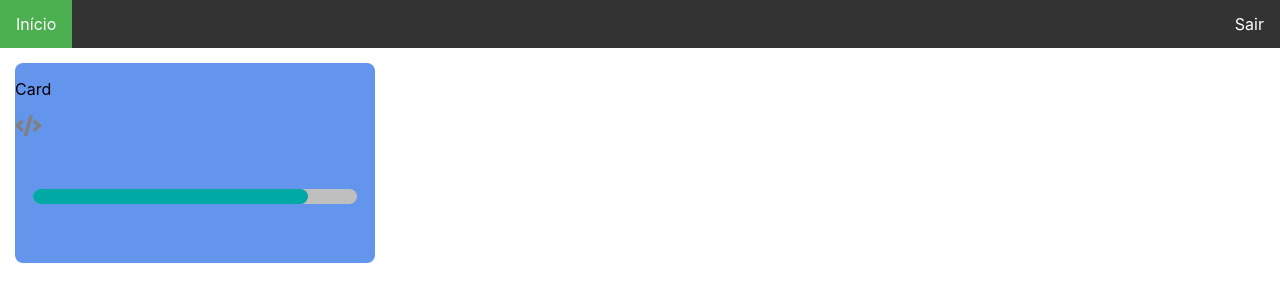
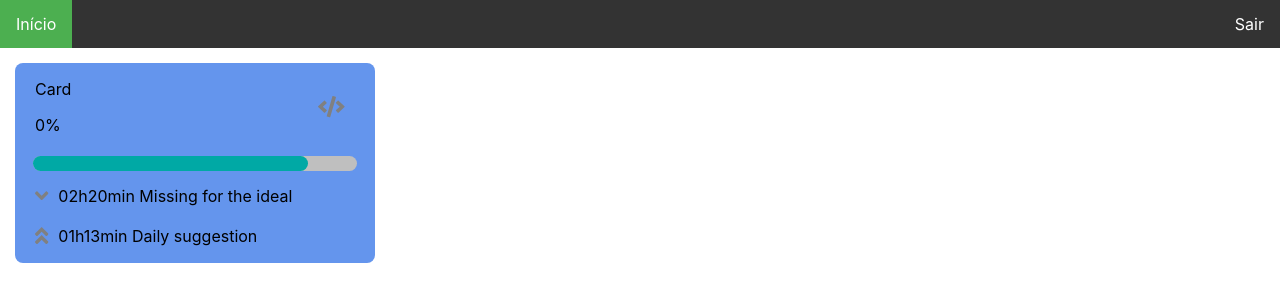
Before and after one commit to faelfer/bttr-client-react, a React (Create React App) app: page / in a window 1280 px wide. Both pictures are taken after typing "name@example.com", "Sample123" into the empty fields and a click on the button "Entrar". Shown: the top 302 px of the page. Built offline with nearby package versions, Linux system fonts and the light colour scheme; the HTML template or start-up script is replaced by a standard one.

Commit message:
:sparkles: card skeleton made

```diff
--- a/src/pages/App/components/Card/index.js
+++ b/src/pages/App/components/Card/index.js
@@ -1,17 +1,49 @@
 import React from "react";
 import "./styles.css";
 import { FontAwesomeIcon } from '@fortawesome/react-fontawesome';
-import { faCode } from '@fortawesome/free-solid-svg-icons';
+import { faCode, faAngleDown, faAngleDoubleUp } from '@fortawesome/free-solid-svg-icons';
 // import { faUser, faFileAlt } from '@fortawesome/free-regular-svg-icons';
 
 function App() {
     return (
         <div className="card">
-            <p>Card</p>
-            <FontAwesomeIcon icon={faCode} size="lg" color="grey" className="icon" />
+            <div className="card-overview">
+                <div className="card-info">
+                    <p>Card</p>
+                    <p>0%</p>
+                </div>
+                <div>
+                    <FontAwesomeIcon
+                        icon={faCode}
+                        size="lg"
+                        color="grey"
+                        className="icon"
+                    />
+                </div>
+            </div>
             <div className="task-progress">
                 <div className="progress">
                     <div className="bar"></div>
+                </div>
+            </div>
+            <div>
+                <div className="card-suggestion">
+                    <FontAwesomeIcon
+                        icon={faAngleDown}
+                        size="lg"
+                        color="grey"
+                        className="icon"
+                    />
+                    <p>02h20min Missing for the ideal</p>
+                </div>
+                <div className="card-suggestion">
+                    <FontAwesomeIcon
+                        icon={faAngleDoubleUp}
+                        size="lg"
+                        color="grey"
+                        className="icon"
+                    />
+                    <p>01h13min Daily suggestion</p>
                 </div>
             </div>
         </div>
--- a/src/pages/App/components/Card/styles.css
+++ b/src/pages/App/components/Card/styles.css
@@ -6,13 +6,36 @@
     border-radius: 8px;
 }
 
+.card-overview {
+  display: flex;
+  align-items: center;
+  justify-content: space-between;
+  flex-direction: row;
+  margin: 0px 20px;
+}
+
+.card-suggestion {
+  display: flex;
+  align-items: center;
+  flex-direction: row;
+  margin: 0px 20px;
+}
+
+.card-suggestion p{
+  margin: 10px 0px;
+}
+
+.icon {
+  margin-right: 10px;
+}
+
 .task-progress {
     display: flex;
     align-items: center;
     justify-content: space-around;
     flex-direction: row;
-    height: 60%;
     width: 100%;
+    margin: 5px 0px;
   }
 
   .progress {
```
